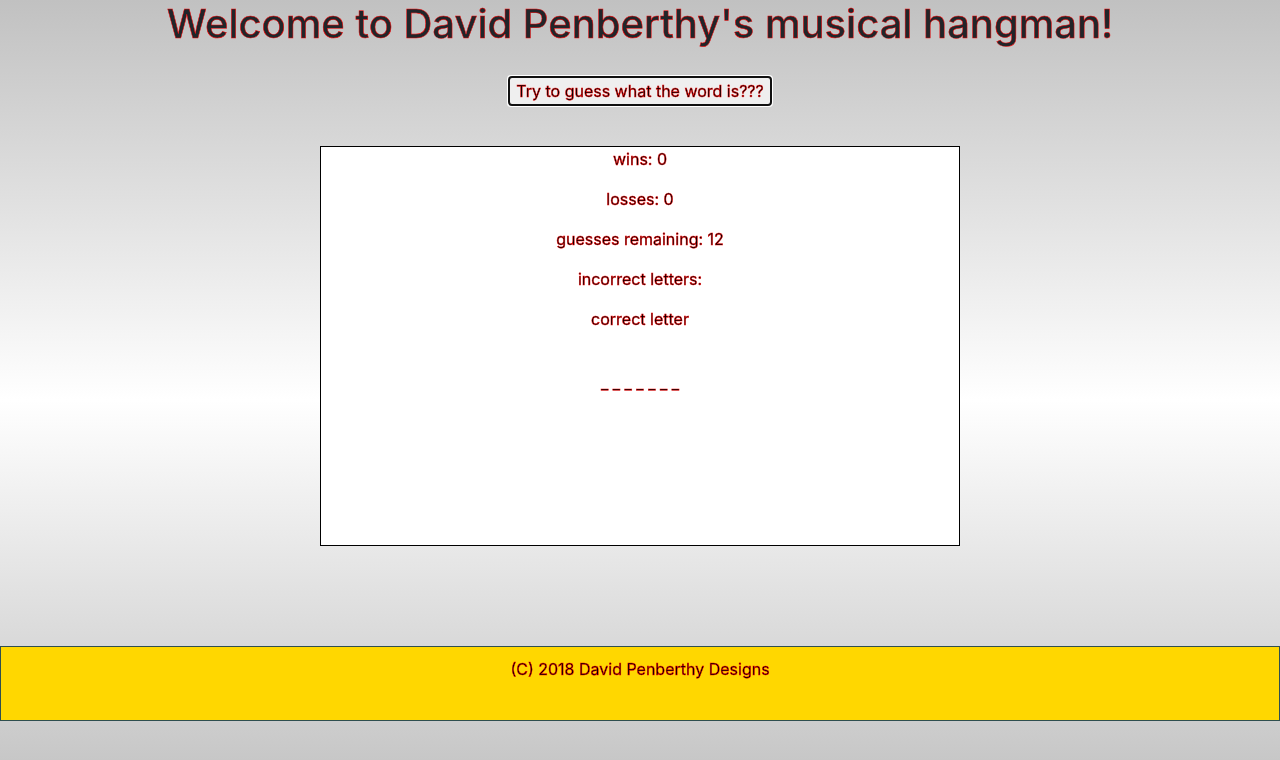
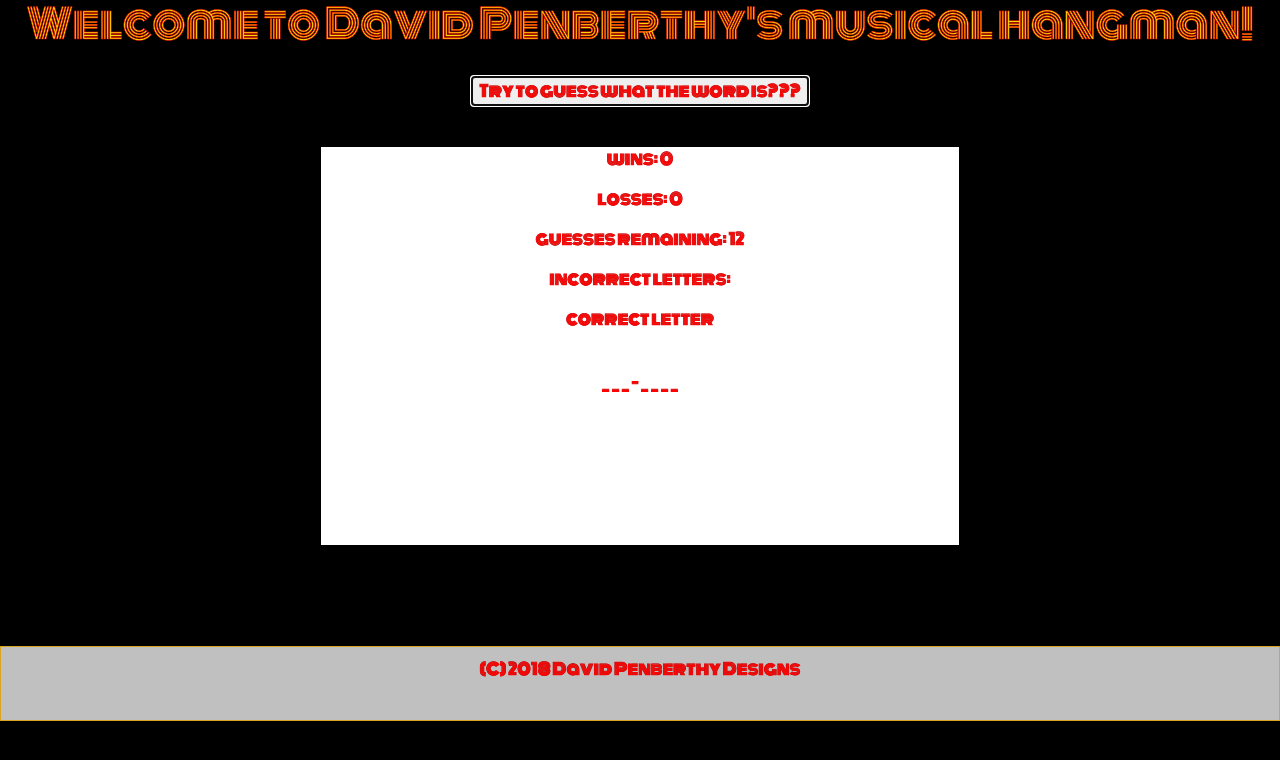
Before and after one commit to dPenberthy47/Word-Guess-Game, a plain HTML site: page index.html in a window 1280 px wide. Both pictures are taken after a click on the button "Try to guess what the word is???". Drawn offline with nearby package versions, Linux system fonts and the light colour scheme.

Commit message:
trying to get the user to interact with the game

```diff
--- a/css/style.css
+++ b/css/style.css
@@ -4,15 +4,35 @@ html{
     -ms-text-size-adjust: 100%;
     height: 100%;
     margin: 0;
-    font-family: 'Architects Daughter', cursive;
     line-height: 0.9.5em;
 }
+
+h1::selection {
+    color: gold;
+    background: silver;
+}
+
+p::selection {
+    color: gold;
+    background: black;
+}
+
+button::selection {
+    color: gold;
+    background: black;
+}
+
 body{
-    background: #c1c1c1;
+   /* background: #c1c1c1;
     background: -webkit-linear-gradient(#c1c1c1, white, #c1c1c1);
     background: -o-linear-gradient(#c1c1c1, white, #c1c1c1);
     background: -moz-linear-gradient(#c1c1c1, white, #c1c1c1);
     background: linear-gradient(#c1c1c1, white, #c1c1c1);
+    */
+    background: black;
+    color: gold;
+    font-family: 'Monoton', cursive;
+
 }
 
 #new-game-button {
@@ -44,9 +64,9 @@ footer {
     width: 100%;
     height: 75px;
     text-align: center;
-    background-color: gold;
+    background-color: silver;
     color: black;
-    border: darkslategray 1px solid;
+    border: goldenrod 1px solid;
 }
 
 footer p {
--- a/index.html
+++ b/index.html
@@ -8,6 +8,7 @@
     <link rel="stylesheet" href="https://stackpath.bootstrapcdn.com/bootstrap/4.1.1/css/bootstrap.min.css" integrity="sha384-WskhaSGFgHYWDcbwN70/dfYBj47jz9qbsMId/iRN3ewGhXQFZCSftd1LZCfmhktB" crossorigin="anonymous">
     <link rel="stylesheet" type="text/css" href="css/style.css" />
     <link href='https://fonts.googleapis.com/css?family=Architects+Daughter|Gloria+Hallelujah' rel='stylesheet' type='text/css'>
+    <link href="https://fonts.googleapis.com/css?family=Monoton" rel="stylesheet">
 
 </head>
 
--- a/js/game.js
+++ b/js/game.js
@@ -14,7 +14,9 @@ var artistsWordBank =
     "oh wonder",
     "great good fine ok",
     "journey",
-    "ark patrol"];
+    "ark patrol",
+    "disclosure",
+    ];
 var wins = 0;
 var losses = 0;
 var guessesLeft = 0;
@@ -39,7 +41,7 @@ function newGame() {
     //create placeholders out of new pickedWord
     for (var i = 0; i < pickedWord.length; i++) {
         if (pickedWord[i] === " ") {
-            pickedWordPlaceholder.push(" ");
+            pickedWordPlaceholder.push(" - ");
         }   else {
             pickedWordPlaceholder.push("_ ");
         }
@@ -48,18 +50,53 @@ function newGame() {
     //write all new game info to DOM
     guessesRemaining.textContent = guessesLeft;
     placeholders.textContent = pickedWordPlaceholder.join('');
-    guessedLetters.textCOntent = incorrectLetterBank;
+    guessedLetters.textContent = incorrectLetterBank;
 
 }
 
 //letterGuess function take sin the letteryou pressed and sees if it's in the selected word
+function letterGuess(letter) {
+    console.log(letter); //don't want the game to run if game running is false
+    if (gameRunning && guessedLetterBank(letter) === -1) {
+        //run game logic
+        guessedLetterBank.push(letter);
+
+        //check if guessed letter is in my picked word
+
+        for (var i = 0; i < pickedWord.length; i++) {
+            //convert both values to lower case so that I can compare them correctly
+            if (pickedWord[i].toLowerCase() === pickedWordPlaceholder.toLowerCase()) {
+                //if a match, swap out that character in the placeholder with the actual letter
+                pickedWordPlaceholder[i] === pickedWord[i];
+
+            }
+        }
+
+        placeholders.textContent = pickedWordPlaceholder.join("");
+
+    }
+    else  {
+        if (gameRunning === false) {
+        alert("Cliock on the button to start the game!")
+        } else {
+            alert("You've already guessed this letter!")
+        }
+    }
+}
 
 //check incorrect letter
+if ("") {
+
+}
 
 //check loss
+if ("") {
 
+}
 //check win
+if ("") {
 
+}
 //add event listener for new game button
 newGameButton.addEventListener("click", newGame);
 
```
